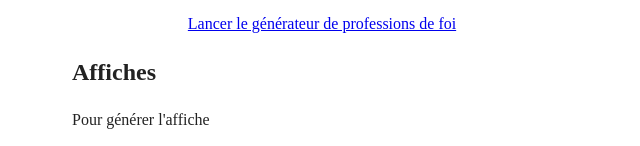
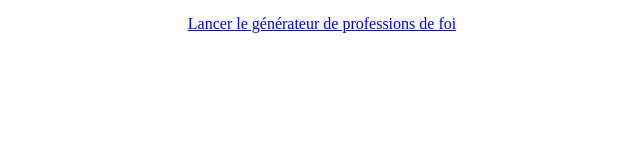
Before and after one commit to lafranceinsoumise/materiel-departementales, a plain HTML site: page index.html in a window 1280 px wide. Shown: the part 981-1127 px from the top of the page, without its empty margins (318-958 px from the left). After the commit the page ends 1033 px from the top, so only its background shows below. Drawn offline with Linux system fonts and the light colour scheme.

Commit message:
change affiche

```diff
--- a/index.html
+++ b/index.html
@@ -50,7 +50,7 @@
     <p style="text-align: center">
       <a href="PF/">Lancer le générateur de professions de foi</a>
     </p>
-    <h2>Affiches</h2>
+<!--    <h2>Affiches</h2>
     <p>
       Pour générer l'affiche
       <ul>
@@ -66,7 +66,7 @@
     </p>
     <p style="text-align: center">
       <a href="affiche/">Lancer le générateur d'affiche</a>
-    </p>
+    </p>-->
   </div>
 </body>
 
```
